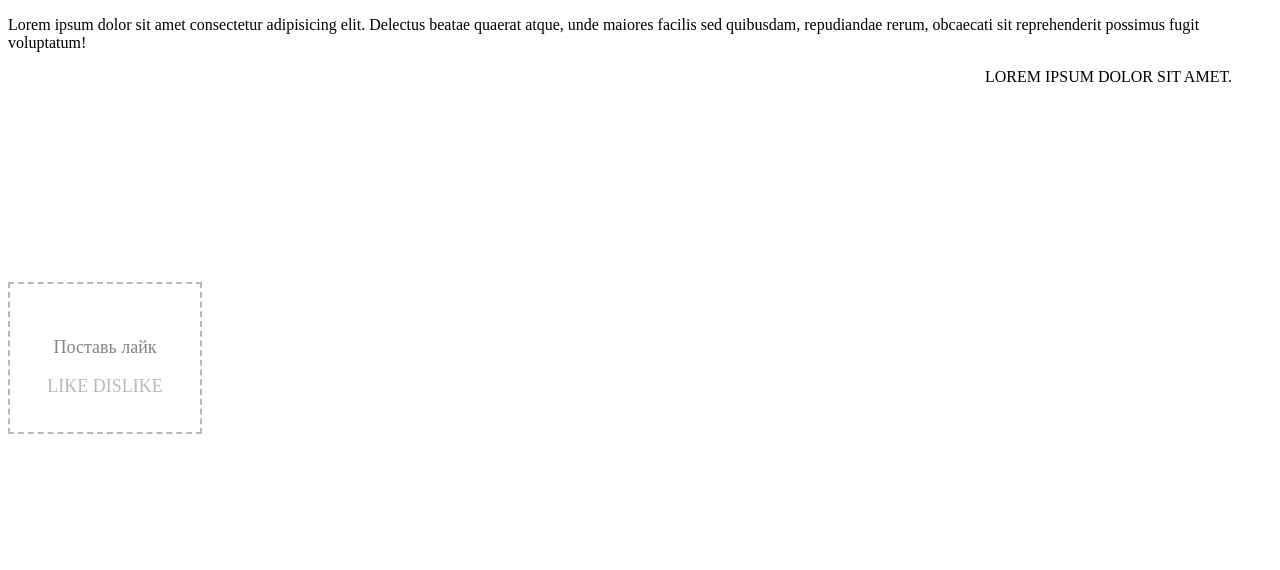
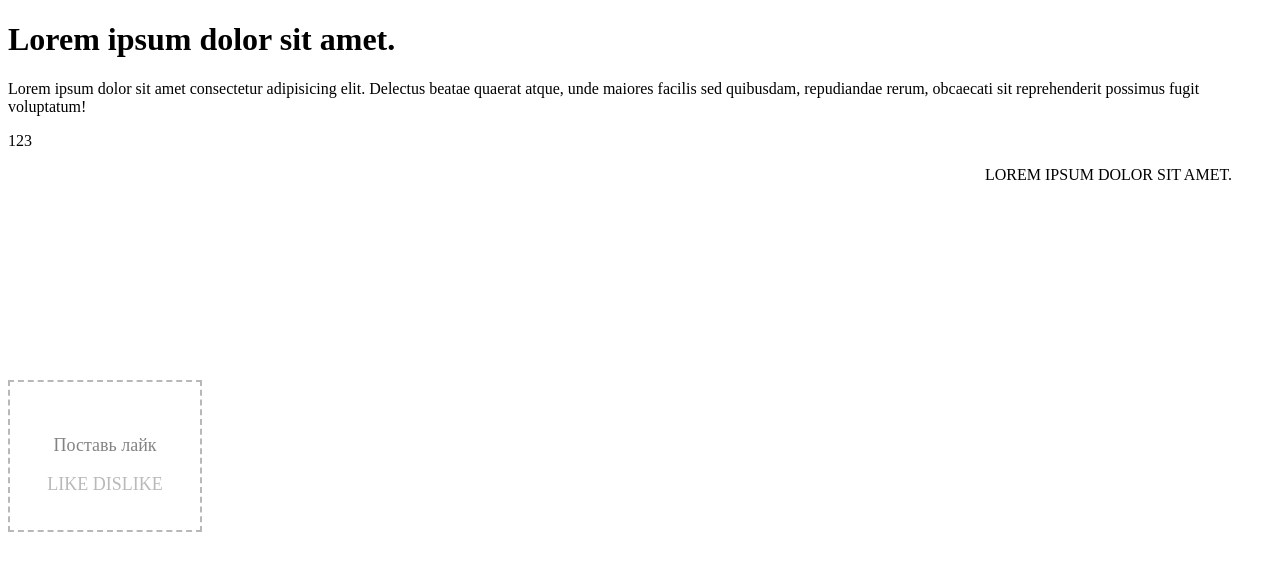
Before and after one commit to knelldam/1, a plain HTML site: page index.html in a window 1280 px wide. Shown: the top 570 px of the page. Drawn offline with Linux system fonts and the light colour scheme.

Commit message:
title and text added

```diff
--- a/index.html
+++ b/index.html
@@ -8,9 +8,13 @@
     <link rel="stylesheet" href="/1/css/style.css">
 </head>
 <body class="main-content">
+    <h1>
+      Lorem ipsum dolor sit amet.
+    </h1>
     <p class="pc">
      Lorem ipsum dolor sit amet consectetur adipisicing elit. Delectus beatae quaerat atque, unde maiores   facilis sed quibusdam, repudiandae rerum, obcaecati sit reprehenderit possimus fugit voluptatum!
     </p>
+    <p>123</p>
     <blockquote>Lorem ipsum dolor sit amet.</blockquote>
 
     <div class="box">
```
